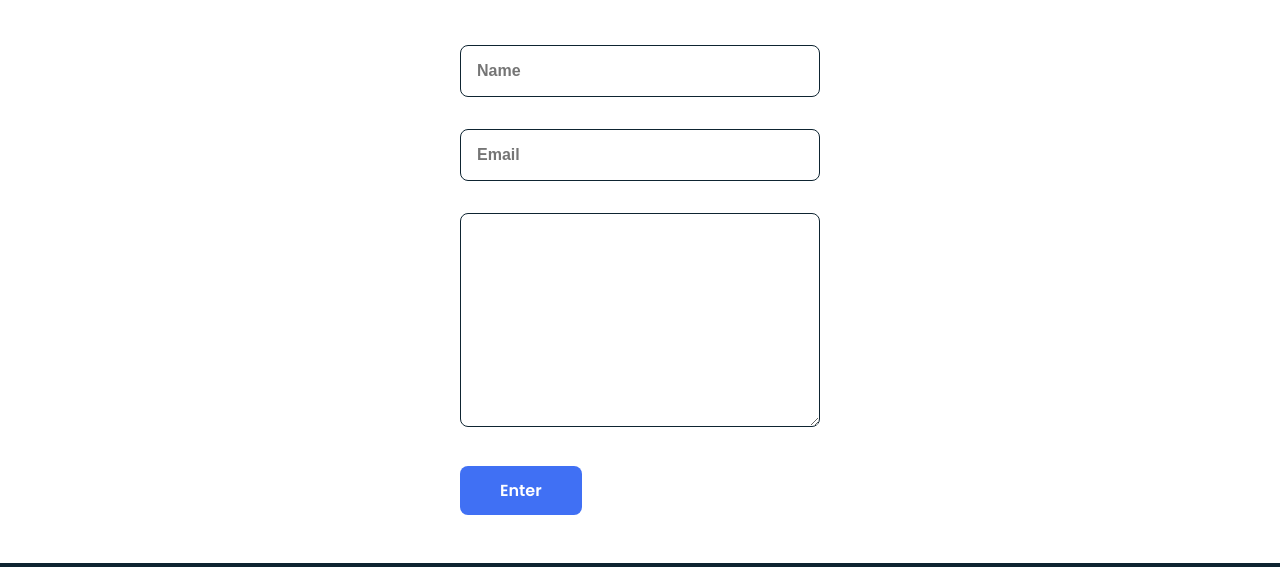
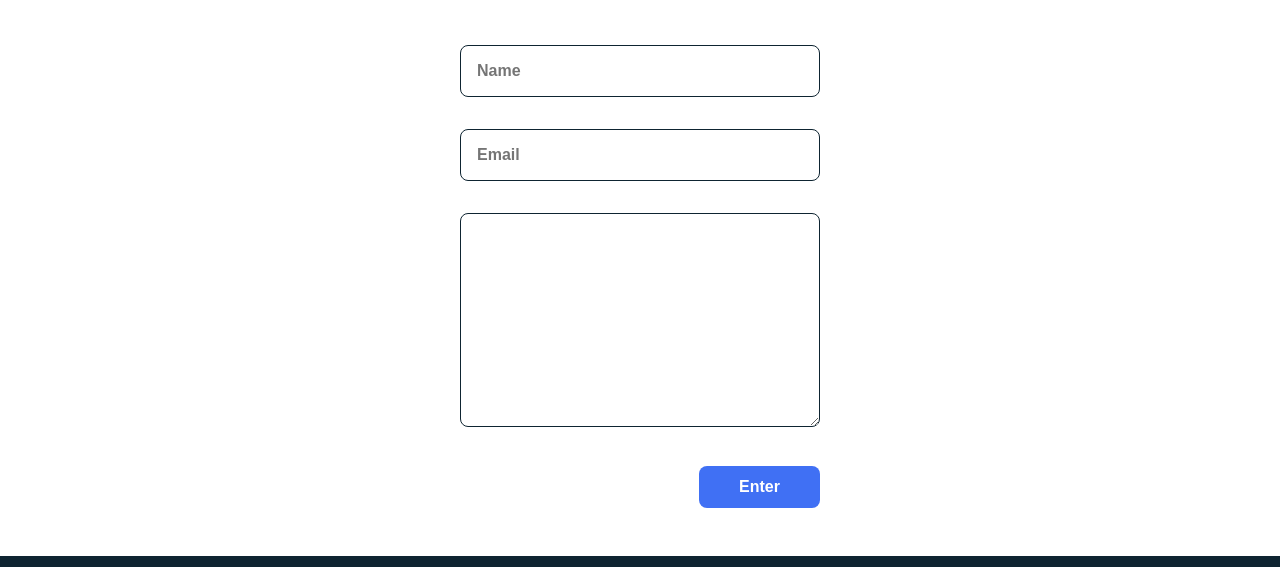
Before and after one commit to iamabhisekrath/AbhisekRath, a plain HTML site: page index.html in a window 1280 px wide. Shown: the part 9366-9933 px from the top of the page. Drawn offline with nearby package versions, Linux system fonts and the light colour scheme.

Commit message:
Update index.html

```diff
--- a/index.html
+++ b/index.html
@@ -361,7 +361,7 @@
              </div>
          <div class="work__img">
             <img src="https://user-images.strikinglycdn.com/res/hrscywv4p/image/upload/c_limit,fl_lossy,h_9000,w_1920,f_auto,q_auto/5777276/806104_370795.png" alt="">
-             </div>
+         </div>
     </div>
 </section>
             <!--===== CONTACT =====-->
@@ -373,7 +373,7 @@
                         <input type="text" placeholder="Name" class="contact__input">
                         <input type="mail" placeholder="Email" class="contact__input">
                         <textarea name="" id="" cols="0" rows="10" class="contact__input"></textarea>
-                        <a href="mailto:abhisekrath@yahoo.com"class="button">Enter</a>
+                        <input type="button" value="Enter" class="contact__button button">
                     </form>
                 </div>
             </section>
```
